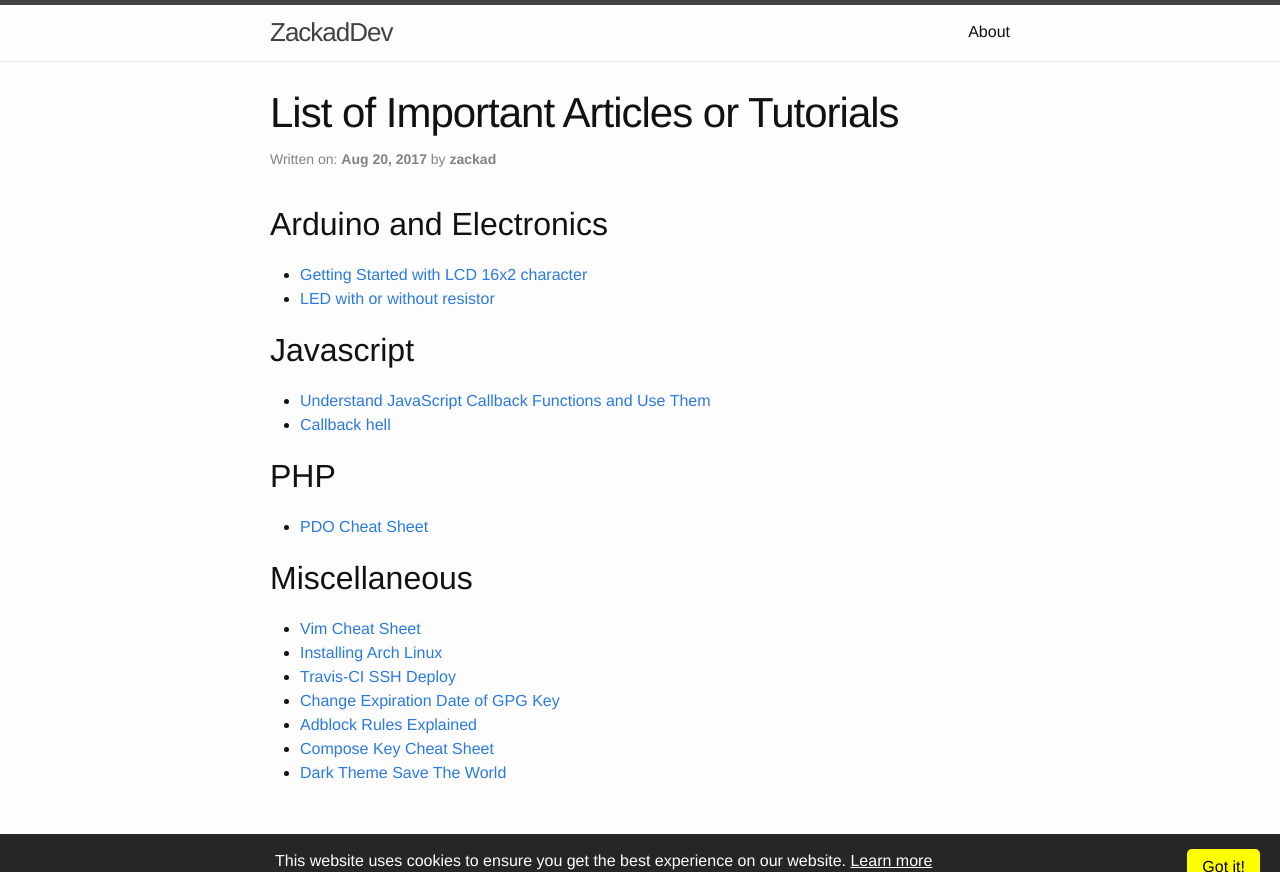
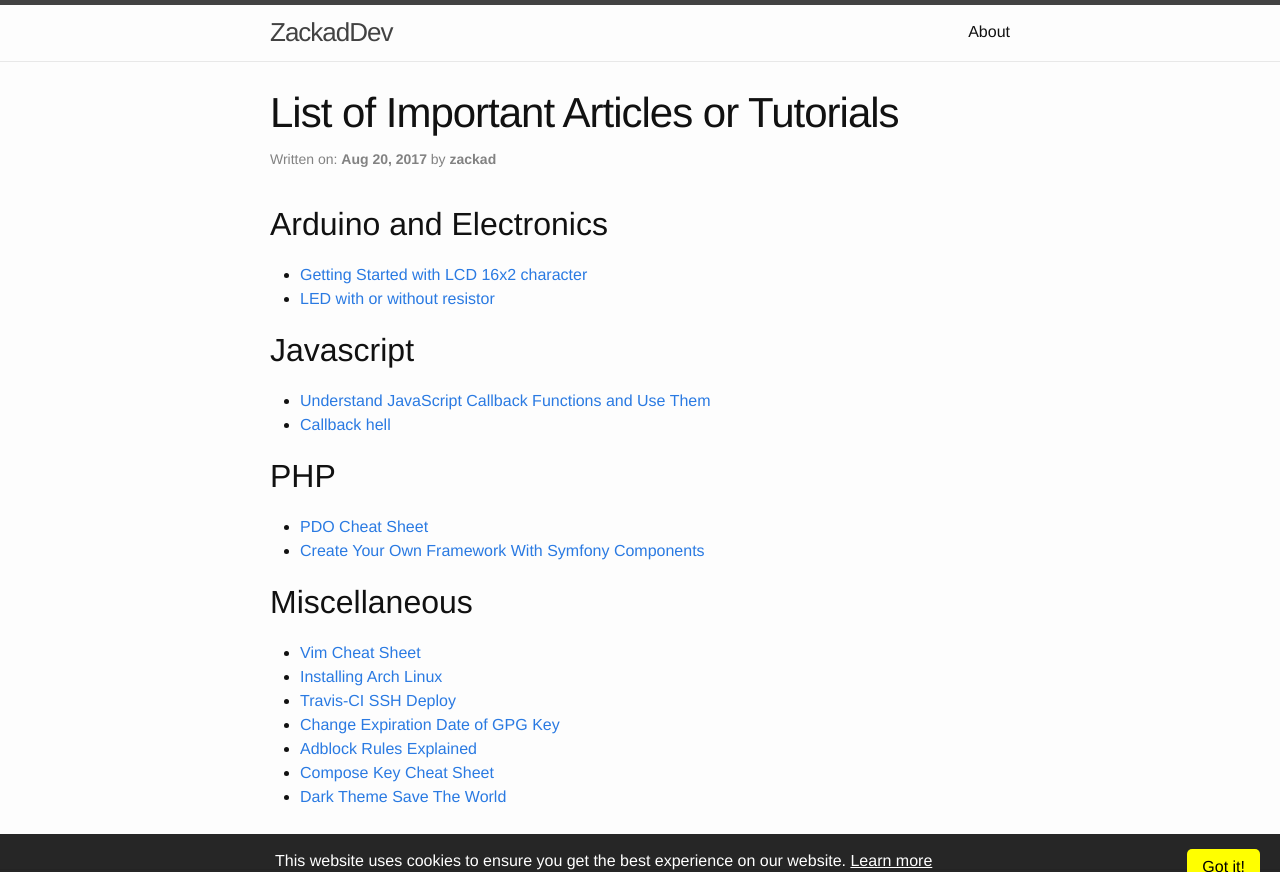
Before and after one commit to zackad/blog-src, a Jekyll site: the page built from _posts/2017-08-20-important-articles-and-tutorials.md, in a window 1280 px wide, cut to the strip 0-872 px from the top of the page. Built offline with Jekyll 4.4.1, drawn with Linux system fonts in a browser that asks for light colours; comment, search, counter and statistics services are not loaded.

Commit message:
url to create php framework guide

```diff
--- a/_posts/2017-08-20-important-articles-and-tutorials.md
+++ b/_posts/2017-08-20-important-articles-and-tutorials.md
@@ -15,6 +15,7 @@ title: "List of Important Articles or Tutorials"
 ## PHP
 
 - [PDO Cheat Sheet](https://phpdelusions.net/pdo/fetch_modes)
+- [Create Your Own Framework With Symfony Components](http://symfony.com/doc/current/create_framework/index.html)
 
 ## Miscellaneous
 
```
